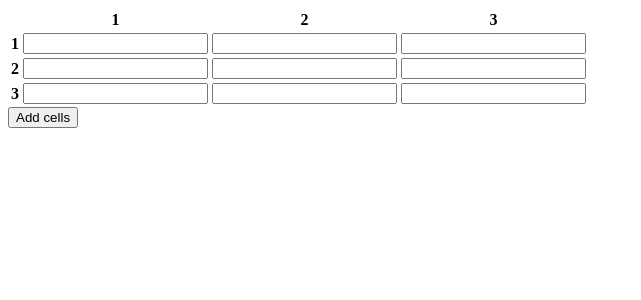
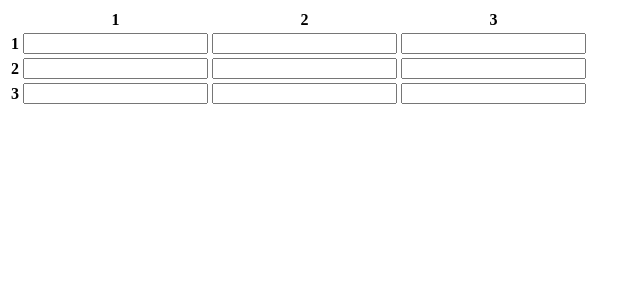
Before and after one commit to luciaquagliata/reactChallenge, a React (Vite) app in the folder untitled folder/reactChallenge/: page / in a window 1280 px wide. Shown: the top 300 px of the page, without its empty margins (0-641 px from the left). Built offline with nearby package versions, Linux system fonts and the light colour scheme.

Commit message:
mensajes de errores

```diff
--- a/untitled folder/reactChallenge/src/components/Table.tsx
+++ b/untitled folder/reactChallenge/src/components/Table.tsx
@@ -2,6 +2,7 @@ import { useSelector, useDispatch } from "react-redux";
 import { updateCell } from "../store";
 import type { cellType } from "../types/cellType";
 import type { RootState } from "../store";
+import { useState } from "react";
 
 function Table() {
   const dispatch = useDispatch();
@@ -9,17 +10,26 @@ function Table() {
     return state.cells;
   });
 
-  const handleAddCells = () => {
-    const maxCol = Math.max(...table.map((item: cellType) => item.col));
-    const maxRow = Math.max(...table.map((item: cellType) => item.row));
+  const [error, setError] = useState<string | null>(null);
 
-    dispatch(addCells({maxCol, maxRow}))
-  }
+
+  // const handleAddCells = () => {
+  //   const maxCol = Math.max(...table.map((item: cellType) => item.col));
+  //   const maxRow = Math.max(...table.map((item: cellType) => item.row));
+
+  //   dispatch(addCells({maxCol, maxRow}))
+  // }
 
   const handleEndOfSentence = (event: React.ChangeEvent<HTMLInputElement>, id:string) => {
     const value = event.target.value;
 
     if(value.charAt(0) === '='){
+      const countEquals = (value.match(/=/g) || []).length;
+
+      if(countEquals>1){
+        setError("Una formula no puede contener mas de un simbolo de '=");
+      } else{
+
         const formula = value.split('=')[1];
         let result = 0;
         let cellA;
@@ -49,9 +59,11 @@ function Table() {
             } else{
                 result = intValueA + intValueB;
             }
+            dispatch(updateCell({ id, value: String(result)}));
+        } else{
+          setError("Asegurate de que todos los valores correspondan a numeros.")
         }
-
-        dispatch(updateCell({ id, value: String(result)}));
+      }
     }
   }
 
@@ -97,6 +109,7 @@ function Table() {
 
   return (
     <div>
+        {error && <div>{error}</div>}
         <table>
         <thead>
         <tr>
@@ -108,9 +121,10 @@ function Table() {
         {renderedRows}
         </tbody>
     </table>
-    <button onClick={handleAddCells}>Add cells</button>
+
   </div>
   )
+  //<button onClick={handleAddCells}>Add cells</button>
 }
 
 export default Table;
```
